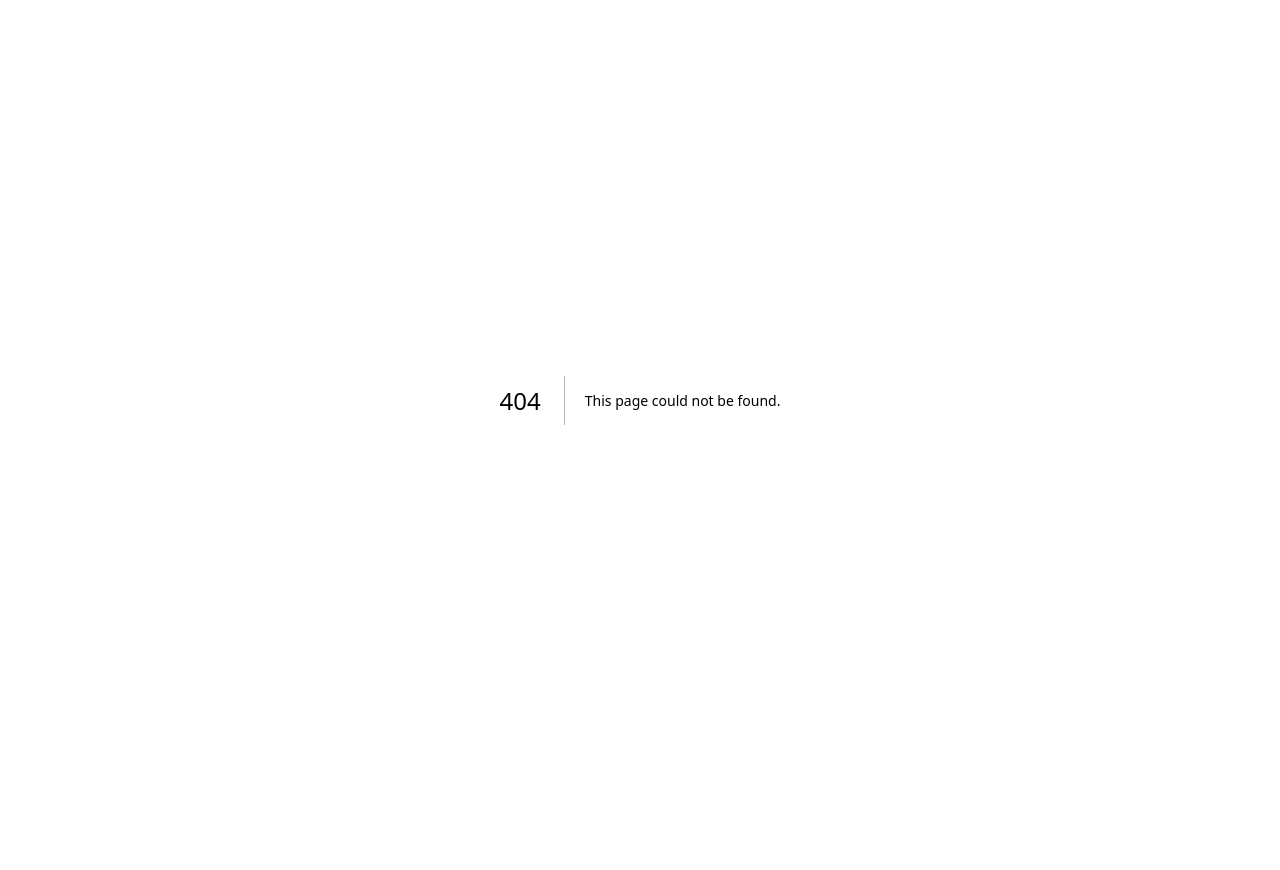
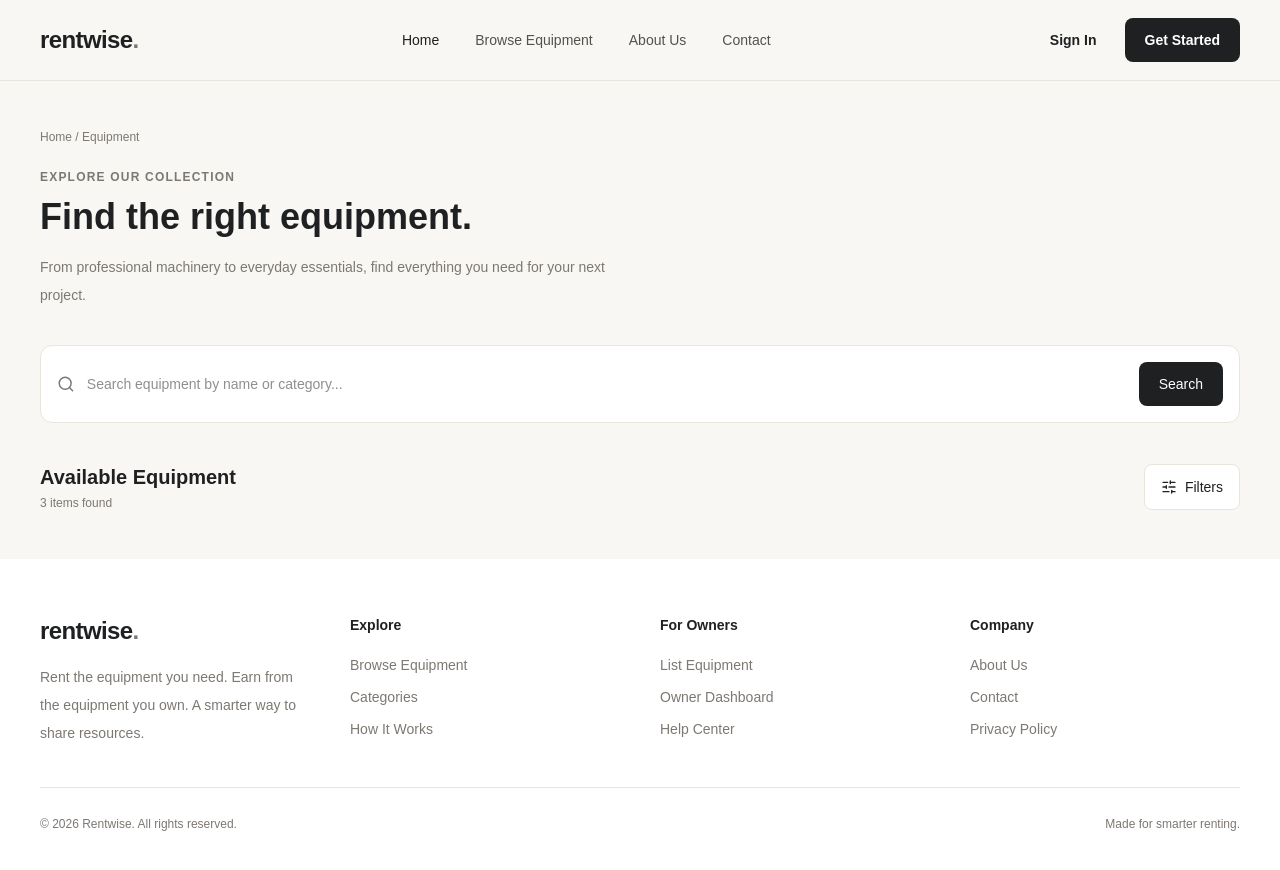
Before and after one commit to fahiyahedayet/rentwise-client, a Next.js app: page /equipment in a window 1280 px wide. Before the commit this address had no page. Shown: the top 870 px of the page. Before the commit the page ends 800 px from the top, so only its background shows below. Built offline with nearby package versions, Linux system fonts and the light colour scheme.

Commit message:
added search UI and equipment count

```diff
--- /dev/null
+++ b/src/app/equipment/page.tsx
@@ -0,0 +1,101 @@
+
+import Link from "next/link";
+import { Search, SlidersHorizontal } from "lucide-react";
+
+import Navbar from "../components/Navbar";
+import Footer from "../components/Footer";
+
+const equipment = [
+  {
+    id: 1,
+    name: "Professional Excavator",
+    category: "Construction",
+    location: "Dhaka",
+    price: 8500,
+    rentalType: "Daily",
+    image:
+      "https://images.unsplash.com/photo-1580901368919-7738efb0f87e?w=900&q=85",
+  },
+  {
+    id: 2,
+    name: "Canon EOS R6 Camera",
+    category: "Photography",
+    location: "Chattogram",
+    price: 2500,
+    rentalType: "Daily",
+    image:
+      "https://images.unsplash.com/photo-1516035069371-29a1b244cc32?w=900&q=85",
+  },
+  {
+    id: 3,
+    name: "Heavy Duty Tractor",
+    category: "Agriculture",
+    location: "Sylhet",
+    price: 5000,
+    rentalType: "Daily",
+    image:
+      "https://images.unsplash.com/photo-1592982537447-7440770cbfc9?w=900&q=85",
+  },
+];
+
+export default function EquipmentPage() {
+  return (
+    <main className="min-h-screen bg-[#F8F7F4] text-[#1E2022]">
+      <Navbar />
+
+      <section className="mx-auto max-w-7xl px-5 py-12 sm:px-6 lg:px-10">
+        <p className="text-xs text-[#7D7872]">
+          <Link href="/">Home</Link> / Equipment
+        </p>
+
+        <div className="mt-6">
+          <p className="text-xs font-semibold uppercase tracking-widest text-[#7D7872]">
+            Explore our collection
+          </p>
+
+          <h1 className="mt-3 text-3xl font-semibold sm:text-4xl">
+            Find the right equipment.
+          </h1>
+
+          <p className="mt-4 max-w-xl text-sm leading-7 text-[#7D7872]">
+            From professional machinery to everyday essentials,
+            find everything you need for your next project.
+          </p>
+        </div>
+
+        <div className="mt-9 flex items-center gap-3 rounded-xl border border-[#E9E5DE] bg-white p-4">
+          <Search size={20} className="text-[#7D7872]" />
+
+          <input
+            type="text"
+            placeholder="Search equipment by name or category..."
+            className="w-full bg-transparent text-sm outline-none"
+          />
+
+          <button className="rounded-lg bg-[#1E2022] px-5 py-3 text-sm font-medium text-white">
+            Search
+          </button>
+        </div>
+
+        <div className="mt-10 flex items-center justify-between">
+          <div>
+            <h2 className="text-xl font-semibold">
+              Available Equipment
+            </h2>
+
+            <p className="mt-1 text-xs text-[#7D7872]">
+              {equipment.length} items found
+            </p>
+          </div>
+
+          <button className="flex items-center gap-2 rounded-lg border border-[#E9E5DE] bg-white px-4 py-3 text-sm">
+            <SlidersHorizontal size={16} />
+            Filters
+          </button>
+        </div>
+      </section>
+
+      <Footer />
+    </main>
+  );
+}
```
